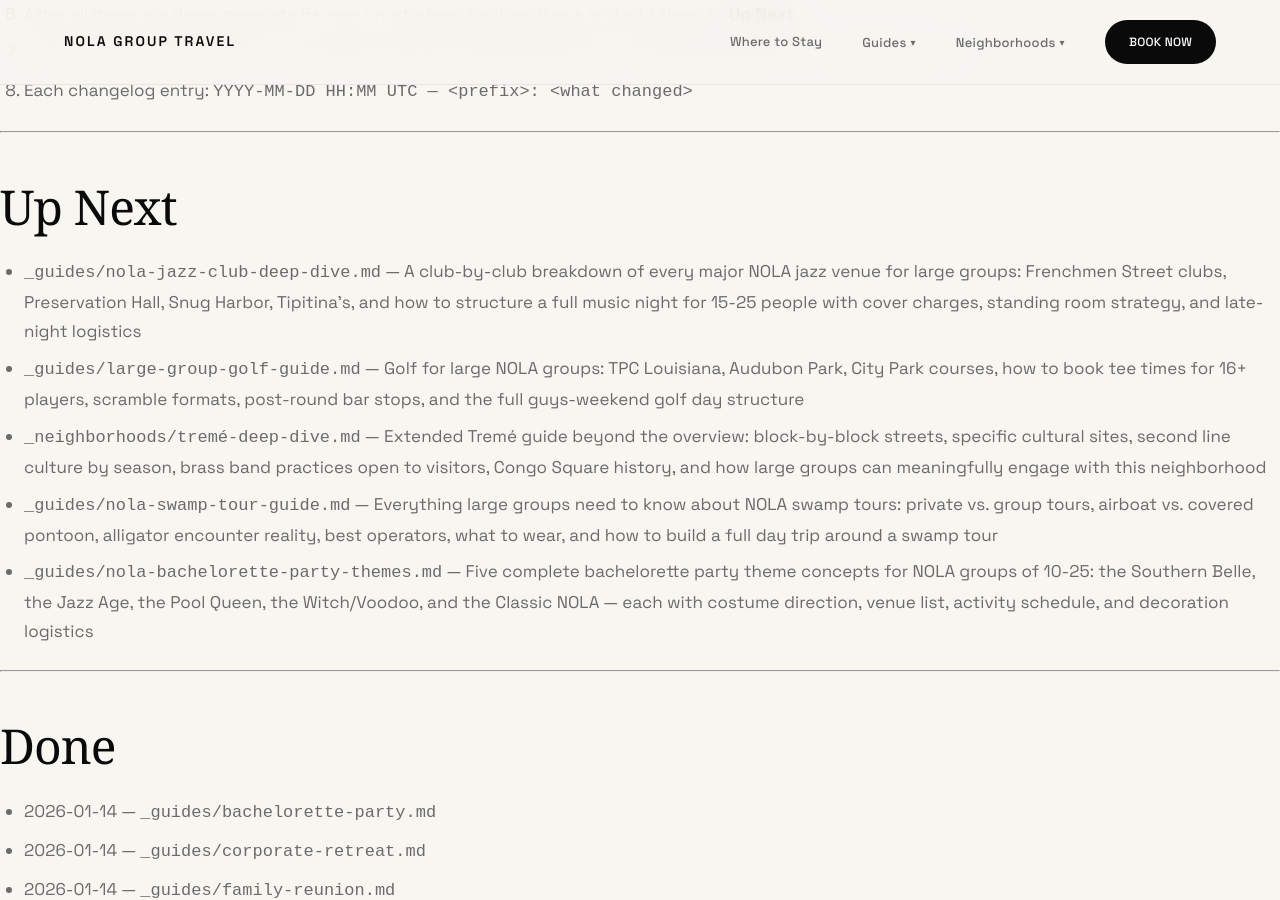
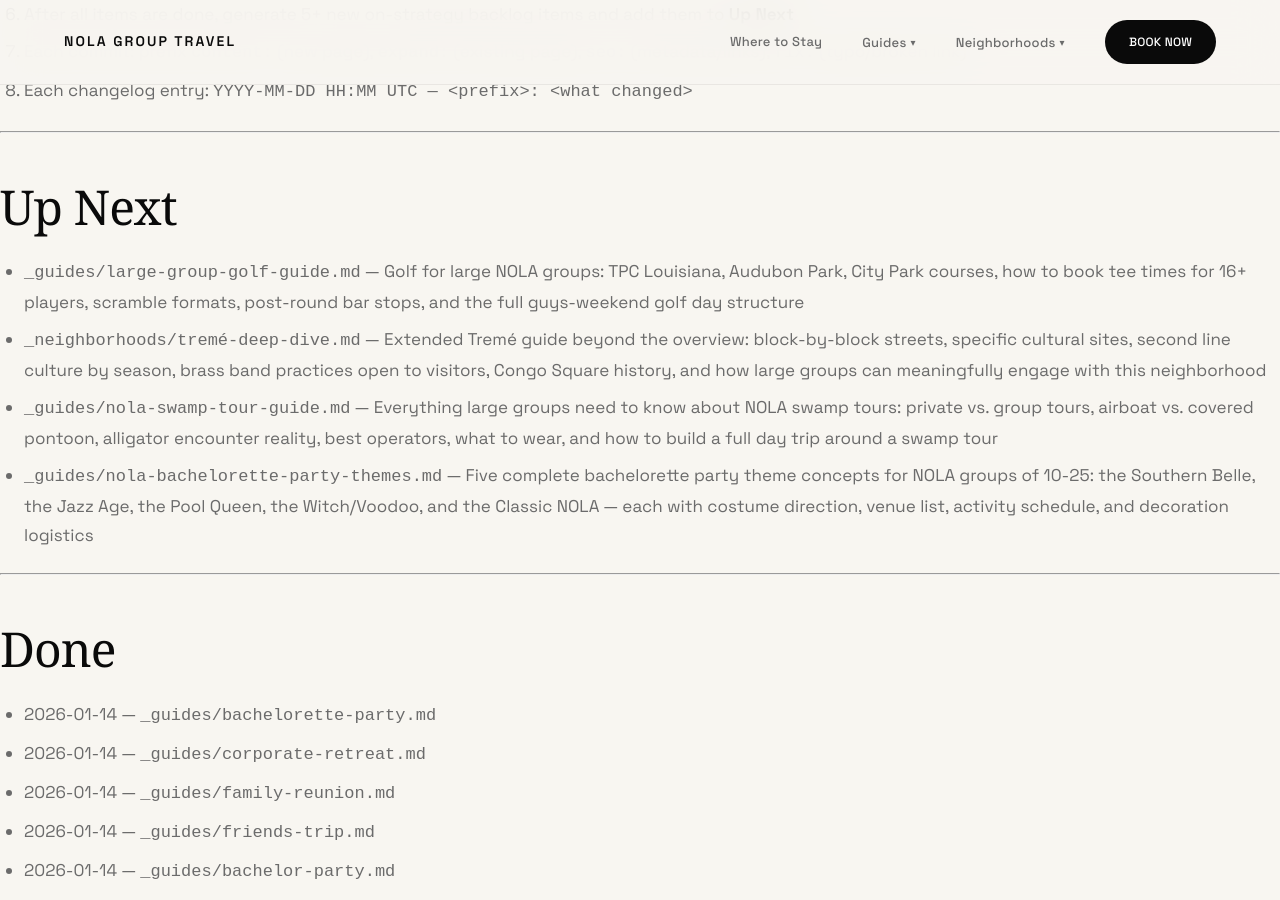
Before and after one commit to sjworth-dev/nola-group-travel, a Jekyll site: the page built from ROADMAP.md, in a window 1280 px wide and 900 px high, scrolled down 3353 px. Built offline with Jekyll 4.4.1, drawn with Linux system fonts in a browser that asks for light colours; some web fonts are replaced; our own code applies the rules of GitHub Pages for plain Markdown files; part of the change alters nothing that is shown; some of the changed text lies outside the part shown.

Commit message:
content: add _guides/nola-jazz-club-deep-dive.md — jazz club breakdown for large groups
Club-by-club guide to Preservation Hall, Frenchmen Street venues (Spotted Cat,
d.b.a., Snug Harbor, Blue Nile, Three Muses), Tipitina's, Maple Leaf, and
Rock 'n' Bowl. Covers group strategy for 15-25 people: cover charge logistics,
standing room approach, two full music night structures, and venue comparison table.

https://claude.ai/code/session_019VSD64LHcqBLJU3pBmtEeW

```diff
--- a/ROADMAP.md
+++ b/ROADMAP.md
@@ -97,7 +97,6 @@ New guides go in `_guides/<slug>.md`. New neighborhood pages go in `_neighborhoo
 
 ## Up Next
 
-- `_guides/nola-jazz-club-deep-dive.md` — A club-by-club breakdown of every major NOLA jazz venue for large groups: Frenchmen Street clubs, Preservation Hall, Snug Harbor, Tipitina's, and how to structure a full music night for 15-25 people with cover charges, standing room strategy, and late-night logistics
 - `_guides/large-group-golf-guide.md` — Golf for large NOLA groups: TPC Louisiana, Audubon Park, City Park courses, how to book tee times for 16+ players, scramble formats, post-round bar stops, and the full guys-weekend golf day structure
 - `_neighborhoods/tremé-deep-dive.md` — Extended Tremé guide beyond the overview: block-by-block streets, specific cultural sites, second line culture by season, brass band practices open to visitors, Congo Square history, and how large groups can meaningfully engage with this neighborhood
 - `_guides/nola-swamp-tour-guide.md` — Everything large groups need to know about NOLA swamp tours: private vs. group tours, airboat vs. covered pontoon, alligator encounter reality, best operators, what to wear, and how to build a full day trip around a swamp tour
@@ -224,6 +223,7 @@ New guides go in `_guides/<slug>.md`. New neighborhood pages go in `_neighborhoo
 - 2026-06-01 — `_neighborhoods/seventh-ward.md`
 - 2026-06-01 — `_guides/villa-pool-party-guide.md`
 - 2026-06-01 — `_guides/nola-brunch-guide.md`
+- 2026-06-01 — `_guides/nola-jazz-club-deep-dive.md`
 
 ---
 
@@ -335,3 +335,4 @@ New guides go in `_guides/<slug>.md`. New neighborhood pages go in `_neighborhoo
 2026-06-01 10:20 UTC — content: add _neighborhoods/seventh-ward.md — Creole cottage architecture, St. Claude Arts District, brass band culture, and large-group visit strategy
 2026-06-01 10:30 UTC — content: add _guides/villa-pool-party-guide.md — music, inflatables, drinks, food, safety, and post-party evening structure for 15-30 people
 2026-06-01 10:40 UTC — content: add _guides/nola-brunch-guide.md — large-group brunch guide with reservation strategy, what to order, and the brunch-as-anchor-day model
+2026-06-01 11:00 UTC — content: add _guides/nola-jazz-club-deep-dive.md — club-by-club jazz venue breakdown for groups of 15-25 with Frenchmen Street strategy, timing, and cover charge logistics
--- /dev/null
+++ b/_guides/nola-jazz-club-deep-dive.md
@@ -0,0 +1,261 @@
+---
+title: "NOLA Jazz Club Deep Dive for Large Groups"
+description: "Club-by-club breakdown of every major New Orleans jazz venue for large groups of 15-25: Frenchmen Street, Preservation Hall, Snug Harbor, Tipitina's, standing room strategy, cover charges, and how to structure a full music night."
+category: "Music"
+card_title: "Jazz Club Deep Dive"
+card_description: "How to do a real New Orleans jazz night with 15-25 people. Every major venue, cover charge logistics, standing room strategy, and late-night timing."
+date: 2026-06-01
+---
+
+New Orleans is the birthplace of jazz. That's not marketing copy — it's history. And the live music scene here is not a museum. The clubs on Frenchmen Street on a Tuesday night are as alive as anything you'll find anywhere in the world. Jazz in New Orleans is present tense.
+
+The challenge for large groups is that most of these venues were designed for intimate crowds. The Spotted Cat holds maybe 60 people. Snug Harbor's stage room seats fewer than 100. These rooms don't have group reservations. There's no VIP section to call ahead and secure. You show up, you pay the cover, you find space.
+
+This guide explains how to actually do a jazz night with 15-25 people — where to go, when to arrive, how to keep the group together, and how to build an evening that delivers what NOLA's music scene is actually about.
+
+---
+
+## Quick Checklist
+
+- [ ] Pick your approach: Frenchmen Street crawl vs. one anchor venue
+- [ ] Research what's playing the week you're there (venue websites and Frenchmen Street Facebook page)
+- [ ] Designate one person to lead the group — jazz nights with no leader become chaos
+- [ ] Plan to arrive at Frenchmen Street no later than 9:30pm — 10pm crowds are thick
+- [ ] Bring cash for cover charges (many small venues prefer it)
+- [ ] Talk through "splitting up is fine" before you go — not everyone moves at the same pace
+- [ ] Book rideshares or charter transport home — Uber surge is real at midnight on Frenchmen Street
+- [ ] Build in the French Quarter sweep late if the group wants: Bourbon, then Frenchmen, then back
+- [ ] Don't schedule anything before 10am the next day
+
+---
+
+## The Venues: What You Need to Know
+
+### Preservation Hall
+
+**The move for: First-timers, the moment of NOLA reverence, groups who want to check "saw real jazz in New Orleans" off the list.**
+
+Preservation Hall is the iconic venue — the one you've seen in photographs. A small, slightly run-down room in the French Quarter, with a legendary house band that has been playing there for decades. The music is traditional New Orleans jazz, and it is genuinely excellent.
+
+For large groups, Preservation Hall requires a different approach than every other venue on this list:
+
+**Buy tickets in advance.** The Hall offers reserved seating (best for groups), standing tickets, and a Saint option that guarantees entry. For 15-25 people, book the reserved or Saint tier — do this weeks in advance for popular dates.
+
+**It's not a late-night venue.** Shows typically run in the evening, with sets starting and ending at predictable times. This makes it actually easier to coordinate for large groups.
+
+**No drinks served inside.** This is not a bar. Go somewhere else for drinks, then go to the Hall. This is also fine — the music is the point.
+
+**Capacity warning:** The room is genuinely small. For a group of 20+, the reserved ticket option is the only way to guarantee you're all in the same show.
+
+This is the right move for most large groups — book it, go early, experience it as intended, then move on to Frenchmen Street for the rest of the night.
+
+---
+
+### Frenchmen Street — The Full Breakdown
+
+Frenchmen Street is three blocks in the Marigny, just across Esplanade from the French Quarter. It's where the city's working musicians play. Multiple clubs, outdoor art market some nights, and enough foot traffic that you can actually hear the music from the street before you commit to walking in.
+
+The music is real, the vibe is local, and for large groups it's the most flexible option in the city.
+
+**How Frenchmen Street works:** Every venue has a cover charge (typically cash, typically modest). The music is continuous — you pay the cover, stay as long as you want, then move to the next spot and pay again. Your group will naturally drift in and out of venues as the mood shifts.
+
+For large groups, the key is accepting that you won't all move in lockstep. Establish a central meeting point (the Spotted Cat entrance or the art market strip works) and check in as a group periodically.
+
+#### The Spotted Cat Music Club
+
+The Spotted Cat is the crown jewel of Frenchmen Street for most visitors. It's small — comfortably holds a few dozen people — which means it gets packed fast.
+
+**What the music is like:** Mostly swing, jazz, traditional NOLA styles. The bands rotate but the quality is consistently high.
+
+**Group strategy:** For a group of 20, not everyone will be inside at the same time, and that's fine. Send an advance party. The spillover crowd on the sidewalk in front of the Spotted Cat is its own scene — music carries through the open door and the crowd on the street is festive.
+
+**Arrive early.** If you want to be inside, 9pm is the right arrival time. After 10pm, it's shoulder-to-shoulder.
+
+#### d.b.a.
+
+d.b.a. is slightly larger than the Spotted Cat, with an excellent beer selection and a varied booking calendar — jazz some nights, funk others, brass band others. It has an outdoor patio area, which is critical for large groups because it gives you overflow space without losing the music.
+
+**Group strength:** The patio is a natural gathering spot for 20+ people who don't all fit at the bar. People can drift in and out. Great for groups that aren't perfectly synchronized.
+
+**What to look for:** Check who's playing before you go. d.b.a. books some of the best acts on Frenchmen Street, and the night can vary significantly based on the act.
+
+#### Snug Harbor
+
+Snug Harbor is across the street from the main Frenchmen cluster, and it operates differently from the others: assigned seating in a proper stage room, with ticketed shows.
+
+**The music:** More straight-ahead jazz, often featuring the city's heavier jazz talent. Ellis Marsalis performed here for decades. The caliber is higher and more formal than the other Frenchmen Street venues.
+
+**For large groups:** Buy tickets in advance. The stage room is not a drop-in venue for 20 people. The bar at the front of Snug Harbor (separate from the stage room) is a walk-in situation.
+
+**Best for:** The subset of your group that wants to sit down and listen seriously. This is not the venue for the people who want to dance and socialize. Split the group.
+
+#### The Three Muses
+
+The Three Muses is a bar and restaurant on Frenchmen with live music — more intimate, with a menu worth ordering from. If your group hasn't eaten, this is the hybrid option: real food, cocktails, and live music in one stop.
+
+**Group logistics:** Small venue. Hard to seat 20 people together. Works well as a stop for part of the group while others are at d.b.a. or Spotted Cat.
+
+**Why it works:** Not everyone in the group will be in full jazz-club mode at all times. Having a spot where people can eat and drink while still hearing music is valuable on a long Frenchmen Street night.
+
+#### Blue Nile
+
+Blue Nile is a two-level venue with a downstairs bar and upstairs stage. The upstairs capacity is larger than most Frenchmen Street venues, which makes it a better option for keeping a large group together.
+
+**Music range:** More varied than some spots — brass bands, funk, jazz, and occasionally hip-hop nights. Check the calendar.
+
+**For large groups:** Upstairs has standing room that can accommodate a larger crowd than the Spotted Cat. If you need to keep 20+ people in one room, Blue Nile gives you the best shot on Frenchmen Street.
+
+---
+
+### Tipitina's
+
+Tipitina's is Uptown, not Frenchmen Street — it requires a rideshare to reach, but it's worth the logistics for the right night.
+
+**What it is:** A legendary New Orleans music venue that has hosted Professor Longhair, Dr. John, the Meters, Galactic, and virtually every important Louisiana act for decades. It's a proper music venue — larger than anything on Frenchmen Street, with a floor, a bar along the side, and a stage.
+
+**For large groups:** Tipitina's works best when a specific act is playing that the group wants to see. It's less of a "wander in and explore" venue and more of a "buy tickets in advance and plan the evening around it" venue.
+
+**Group strength:** The larger floor means 25 people can actually be in the same room without it being a problem. This is the venue for groups that want to dance together.
+
+**When to go:** Late Friday and Saturday nights feature the longest, most energetic sets. A show that starts at 10:30pm at Tipitina's can go until 2am or later.
+
+---
+
+### Maple Leaf Bar
+
+The Maple Leaf is an Uptown neighborhood bar with live music that locals actually go to. Long tin ceiling, pressed-tin walls, red lights, and a back room for dancing when the music gets going.
+
+**What the music is like:** Brass bands, jazz, funk, New Orleans R&B. The Sunday night brass band shows are a local institution.
+
+**For large groups:** This is not the first venue to book — it's the secondary discovery. Groups staying in Uptown neighborhoods will end up here naturally. Groups based in Bywater or downtown should treat it as a dedicated excursion.
+
+**Why go:** Because it's where locals go. The energy at a Maple Leaf show with a good brass band is unbeatable, and the room is larger than it looks.
+
+---
+
+### Rock 'n' Bowl
+
+Rock 'n' Bowl is the quirky NOLA original: a working bowling alley with a stage and a full dance floor. Zydeco nights, classic New Orleans R&B nights, and a rotating booking calendar.
+
+**For large groups:** Rock 'n' Bowl is explicitly group-friendly. You can bowl. You can dance. You can eat. The venue has capacity that Frenchmen Street clubs don't. It's a reliable "everyone will have a good time" option that doesn't require everyone to be a serious music listener.
+
+**The tradeoff:** It's not the most authentic jazz experience. But it's genuinely fun, and for groups that include people who aren't sure they want to stand in a small jazz club for three hours, it's the right call.
+
+**Logistics:** Located Mid-City, requires a rideshare.
+
+---
+
+## Structuring a Full Music Night
+
+This is the move for 15-25 people who want a real jazz night in New Orleans.
+
+### Option A: Preservation Hall + Frenchmen Street
+
+The classic two-stop structure.
+
+| Time | Activity |
+|------|---------|
+| 7:00–7:30pm | Pre-game at villa — cocktails, getting ready |
+| 8:00pm | Rideshares to French Quarter |
+| 8:30–10:00pm | Preservation Hall (book tickets in advance) |
+| 10:00–10:15pm | Walk from French Quarter to Frenchmen Street (15 minutes) or quick rideshare |
+| 10:15pm–late | Frenchmen Street: Spotted Cat → d.b.a. → Blue Nile, drift as the group moves |
+| 1:00am+ | Late-night wherever it takes you |
+
+**Why it works:** Preservation Hall locks in the "authentic jazz experience" check and has predictable timing. Frenchmen Street is the open-ended late night where the group can do what it wants.
+
+---
+
+### Option B: Frenchmen Street All Night
+
+For groups that don't need to start at Preservation Hall.
+
+| Time | Activity |
+|------|---------|
+| 9:30pm | Arrive at Frenchmen Street (this is the right arrival time) |
+| 9:30–11:00pm | Spotted Cat and d.b.a. — early window, slightly less crowded |
+| 11:00pm–12:30am | Blue Nile or Three Muses, wherever the energy is |
+| 12:30am+ | Wherever the group is feeling — back to d.b.a., French Quarter, or home |
+
+---
+
+### Option C: Tipitina's Night
+
+For when a specific act is worth the Uptown trip.
+
+| Time | Activity |
+|------|---------|
+| 8:00pm | Dinner Uptown near Tipitina's |
+| 9:30–10:00pm | Arrive at Tipitina's (check doors time for the specific show) |
+| 10:00pm–1:00am+ | The show |
+| After | Charter the group home or rideshare — don't walk at 1am in Uptown |
+
+---
+
+## Group Logistics: The Honest Reality
+
+**Cover charges add up for large groups.** If 20 people hit three venues at a modest cover each, that's real money. Assign someone to collect cover charge before each stop — passing the hat at the door is chaos. One person pays, the rest settle up later via Splitwise.
+
+**Splitting up is fine.** 20 people who all agree to leave at the same time do not exist. Give the group a "last rideshare home" time and let people peel off as they want. The people who close the place down should call their own ride. Set the expectation before you leave the villa.
+
+**Cash matters.** Some Frenchmen Street venues prefer or require cash for the cover. ATMs nearby exist but the lines get long on weekend nights. Get cash before you go.
+
+**Transportation planning:** Uber surge pricing at 1am on Frenchmen Street is significant. Options:
+- Charter transport (best for 15+) — arrange round trip
+- Designate drivers or split the group into staggered departures
+- Plan a late walk to the French Quarter (15 minutes) before heading home
+
+---
+
+## Venue Comparison
+
+| Venue | Location | Group size capacity | Reservations | Music type | Best for |
+|-------|----------|--------------------|-----------|-----------|-----------|
+| Preservation Hall | French Quarter | 20+ (with advance tickets) | Yes — required for large groups | Traditional jazz | First-timers, the must-do experience |
+| Spotted Cat | Frenchmen Street | 10-15 comfortably inside | No — walk-in | Swing, traditional jazz | The quintessential Frenchmen stop |
+| d.b.a. | Frenchmen Street | 20+ with patio | No — walk-in | Jazz, funk, brass band | Groups that need patio overflow space |
+| Snug Harbor (stage room) | Frenchmen Street | ~80 seated | Yes — tickets required | Straight-ahead jazz | Serious listeners, pre-planned evening |
+| Blue Nile (upstairs) | Frenchmen Street | 50+ | No — walk-in | Brass band, jazz, mixed | Keeping a large group together |
+| Three Muses | Frenchmen Street | 20-25 | No — walk-in | Jazz | Food + music combo, group splinter |
+| Maple Leaf Bar | Uptown | 50+ | No — walk-in | Brass band, jazz, funk | Authentic local experience |
+| Tipitina's | Uptown | 200+ | Ticketed shows | All styles | Dancing, bigger acts, group comfort |
+| Rock 'n' Bowl | Mid-City | 150+ | Walk-in/ticketed | Zydeco, R&B, mixed | Group that includes non-music-obsessives |
+
+---
+
+## Pro Tips
+
+1. **Check the schedule before you go.** Frenchmen Street lineups change nightly. The Spotted Cat Facebook page and each venue's website post weekly schedules. A great lineup at Blue Nile changes the whole plan.
+
+2. **Arrive before 10pm.** The best spots on Frenchmen Street fill up fast on Thursday, Friday, and Saturday nights. Arriving at 9:30pm is not early — it's correct.
+
+3. **Don't make Bourbon Street the finale.** The natural instinct is to end the night on Bourbon Street because it's close. This is almost always a downgrade. Frenchmen Street at midnight beats Bourbon Street at midnight in every measurable way. Go to Bourbon Street first if you must, then Frenchmen.
+
+4. **One leader per group.** A 20-person jazz night with no one making calls is a disaster. Designate the person who keeps the group moving, decides where to go next, and holds the cover charge fund.
+
+5. **The street itself is part of the experience.** On good nights, there's a brass band playing outside between the clubs. The Frenchmen Street outdoor art market runs some evenings. The experience isn't only inside the clubs — it's the whole street.
+
+6. **Build in recovery time.** A real jazz night in New Orleans ends at 1-2am at minimum. Don't schedule anything meaningful before 10am the next day. A late morning pool day or a slow villa brunch are the correct follow-ups.
+
+7. **For 20+ people, charter the transport.** Ridesharing 20 people across the city at midnight in groups of 4 is stressful and expensive. A chartered van or shuttle — arranged ahead of time — keeps the group together and costs less than you'd expect when split 20 ways.
+
+---
+
+## Large-Group Accommodation for a Jazz Night Base
+
+The logistics of a jazz night get much easier when you're staying somewhere with space to pre-game properly and a kitchen for the late-night aftermath.
+
+**[Castleday Retreats](https://castledayretreats.com)** — Three private villas in the Bywater, up to 30 guests each. Private pools, full kitchens, local art throughout. The Bywater location puts you less than 10 minutes from Frenchmen Street — either a short rideshare or a walkable distance on a temperate night. Pre-gaming on a private pool deck before a Frenchmen Street night is genuinely hard to beat. The late-night return to a villa with a pool is the right ending to a jazz crawl.
+
+**[The Syd](https://thesyd.com)** — Multiple villas in the Lower Garden District, up to 22 guests each. Shared heated pool, hot tub, sauna, outdoor kitchen, and rooms designed by local New Orleans artists. A short rideshare to Frenchmen Street. The shared outdoor space makes pre-gaming for a large group natural — everyone gathers before the rideshares arrive. Post-jazz-night hot tub is not the worst way to end an evening.
+
+Both properties provide the kind of private group space that makes the before and after as good as the music itself.
+
+---
+
+## Plan Your Jazz Night
+
+Real jazz in a real city. The logistics are manageable — you just need to know the venues.
+
+- [Castleday Retreats](https://castledayretreats.com) — Bywater, 10 minutes from Frenchmen Street, up to 30 guests per villa
+- [The Syd](https://thesyd.com) — Lower Garden District, up to 22 guests, artist-designed interiors
```
